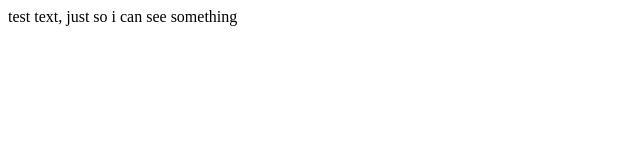
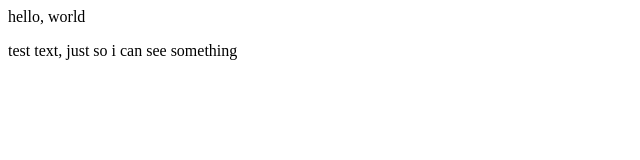
Before and after one commit to pjrademacher/Playground, a plain HTML site: page index.html in a window 1280 px wide. Shown: the whole page, without its empty margins (0-640 px from the left). Drawn offline with Linux system fonts and the light colour scheme.

Commit message:
bad formatting

```diff
--- a/index.html
+++ b/index.html
@@ -1,10 +1,16 @@
 <html>
+
 <head>
     <title>test</title>
 </head>
+
 <body>
+    <p>
+        hello, world
+    </p>
     <p>
         test text, just so i can see something
     </p>
 </body>
+
 </html>
```
Lines whose indentation alone changed are shown as unchanged.
